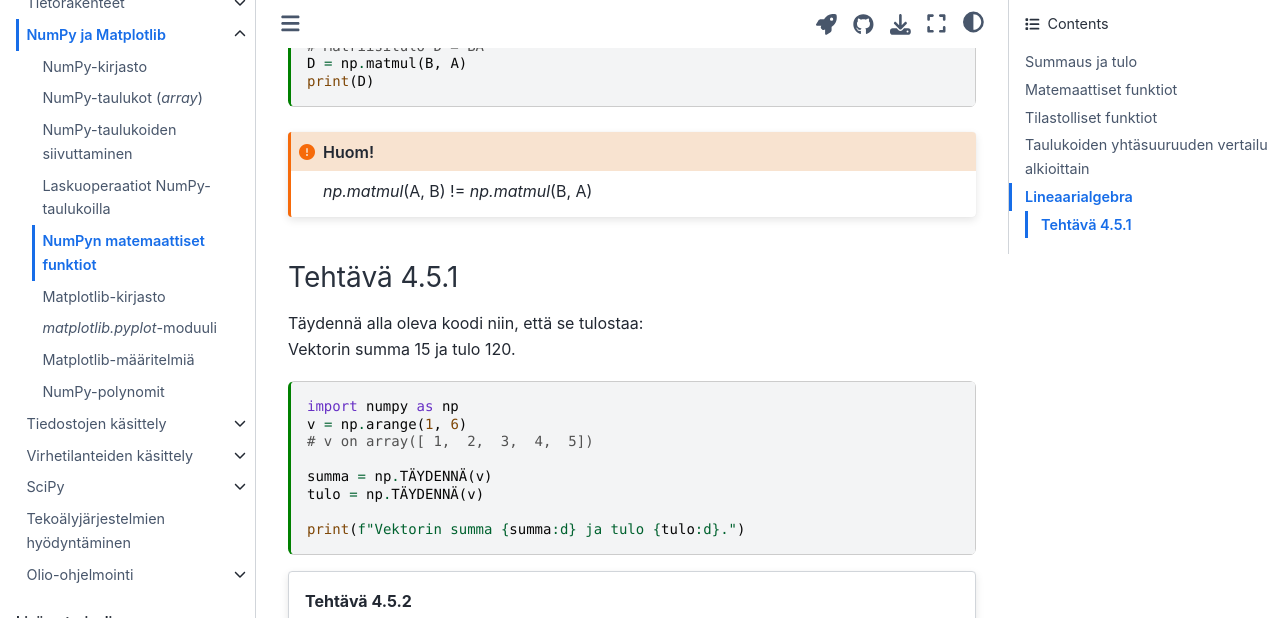
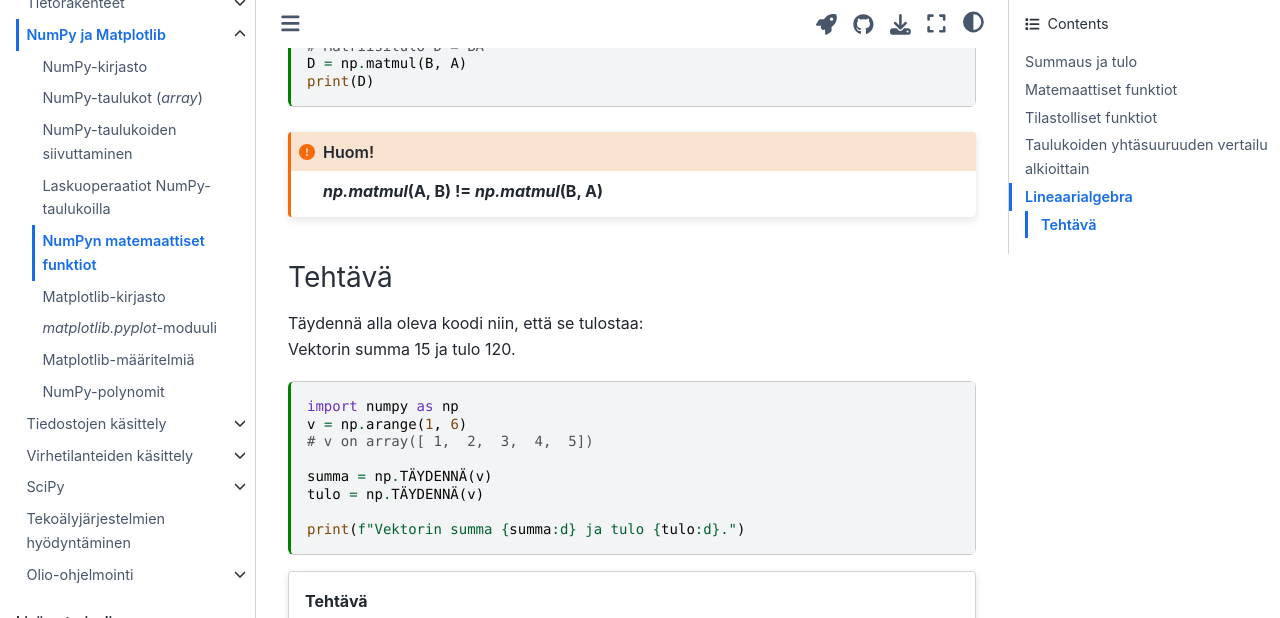
Before and after one commit to elina-ruha/CHEM-ohjelmointikurssikirja-test, a Jupyter Book: the page built from book/numpy/np-math.md, in a window 1280 px wide and 900 px high, scrolled down 2516 px, cut to the strip 0-618 px from the top of the window. Built offline with Jupyter Book 1.0.4 settings and Sphinx 7.4.7 and the Sphinx Book theme 1.1.4, drawn with Linux system fonts in a browser that asks for light colours; comment, search, counter and statistics services are not loaded.

Commit message:
Update np-math.md

````diff
--- a/book/numpy/np-math.md
+++ b/book/numpy/np-math.md
@@ -109,9 +109,9 @@ print(D)
 ```
 :::{admonition} Huom!
 :class: attention
-*np.matmul*(A, B) != *np.matmul*(B, A)
+***np.matmul*(A, B) != *np.matmul*(B, A)**
 :::
-### Tehtävä 4.5.1
+### Tehtävä
 Täydennä alla oleva koodi niin, että se tulostaa:\
 Vektorin summa 15 ja tulo 120.
 ```{code-cell} ipython3
@@ -124,7 +124,7 @@ tulo = np.TÄYDENNÄ(v)
 
 print(f"Vektorin summa {summa:d} ja tulo {tulo:d}.")
 ```
-:::::{card} Tehtävä 4.5.2
+:::::{card} Tehtävä
 ::::{question}
 :type: multiple-choice
 :variant: single-select
````
